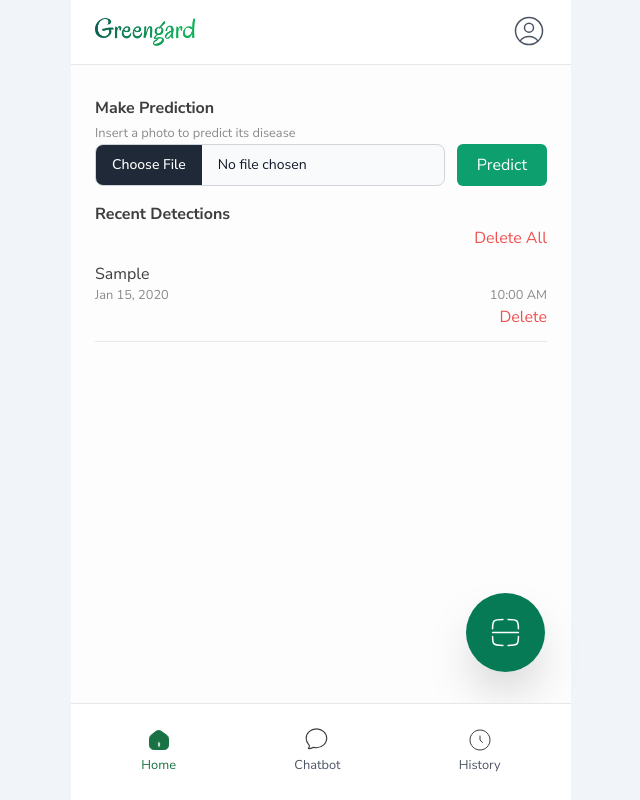
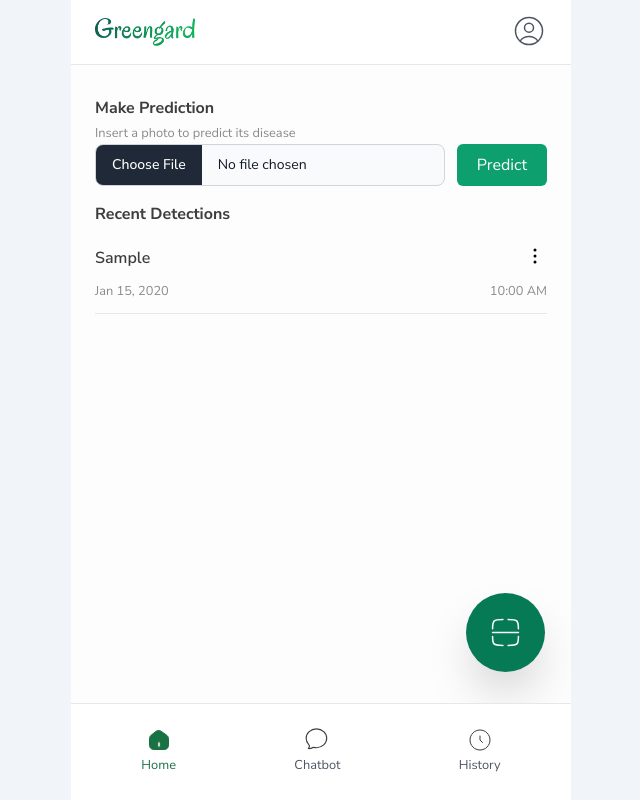
Before and after one commit to CS-Martin/greenguard, a Laravel app: page / in a window 1280 px wide. Shown: the whole page, without its empty margins (319-959 px from the left). Run offline with Laravel 10, Linux system fonts and the light colour scheme; a user stored in the database is signed in; tables that the repository leaves empty hold one stand-in row (values such as "Sample post"); style sheets or scripts are compiled from the project's sources; some libraries are stand-ins or nearby versions.

Commit message:
add: delete modal

```diff
--- a/client/package.json
+++ b/client/package.json
@@ -8,13 +8,11 @@
     "devDependencies": {
         "autoprefixer": "^10.4.16",
         "axios": "^1.6.1",
+        "flowbite": "^2.1.1",
         "laravel-mix": "^6.0.49",
         "laravel-vite-plugin": "^0.8.0",
         "postcss": "^8.4.31",
         "tailwindcss": "^3.3.5",
         "vite": "^4.0.0"
-    },
-    "dependencies": {
-        "flowbite": "^2.1.1"
     }
 }
--- a/client/resources/js/app.js
+++ b/client/resources/js/app.js
@@ -1 +1,2 @@
 import './bootstrap';
+import 'flowbite';
--- a/client/resources/views/components/header.blade.php
+++ b/client/resources/views/components/header.blade.php
@@ -35,7 +35,18 @@
         </label>
     </div> --}}
     <div>
-        <a href="/profile" >
+        @if (request()->is('history'))
+            <div class="flex justify-end">
+                <form action="{{ route('prediction.delete.all') }}" method="POST">
+                    @csrf
+                    @method('DELETE')
+                    <button type="submit" class="text-red-500">Delete All</button>
+                </form>
+        @endif
+    </div>
+
+    @if (!request()->is('history'))
+    <a href="/profile">
         <button class="text-gray-600  {{ request()->is('profile') ? 'active' : '' }}">
             <svg xmlns="http://www.w3.org/2000/svg" fill="none" viewBox="0 0 24 24" stroke-width="1"
                 stroke="currentColor" class="w-9 h-9 mt-1">
@@ -44,6 +55,7 @@
             </svg>
         </button>
     </a>
+    @endif
 </div>
 </div>
 
--- a/client/resources/views/components/history-card.blade.php
+++ b/client/resources/views/components/history-card.blade.php
@@ -1,34 +1,80 @@
 <table class="table-auto">
-    <div class="flex justify-end">
-        <form action="{{ route('prediction.delete.all') }}" method="POST">
-            @csrf
-            @method('DELETE')
-            <button type="submit" class="text-red-500">Delete All</button>
-        </form>
-    </div>
+
     <tbody>
         <tr>
+            <div class="relative">
+                <button data-modal-target="popup-modal" data-modal-toggle="popup-modal"
+                    class="absolute top-0 right-0 text-black font-medium rounded-lg text-sm hover:bg-gray-200 py-2.5 text-center dark:bg-blue-600 dark:hover:bg-blue-700 dark:focus:ring-blue-800"
+                    type="button">
+                    <svg xmlns="http://www.w3.org/2000/svg" fill="none" viewBox="0 0 24 24" stroke-width="1.5"
+                        stroke="currentColor" class="w-6 h-6">
+                        <path stroke-linecap="round" stroke-linejoin="round"
+                            d="M12 6.75a.75.75 0 110-1.5.75.75 0 010 1.5zM12 12.75a.75.75 0 110-1.5.75.75 0 010 1.5zM12 18.75a.75.75 0 110-1.5.75.75 0 010 1.5z" />
+                    </svg>
+
+                </button>
                 <a href="{{ route('prediction', ['id' => $prediction->id]) }}">
                     <div class="py-3  border-b hover:bg-gray-100">
-                    <div>
-                        <p> {{ $prediction->result }} </p>
+                        <div class="flex justify-between mb-3">
+                            <p class="font-semibold"> {{ $prediction->result }} </p>
                         </div>
+
                         <div class="flex justify-between">
                             <small class="text-[#8A8A8A]"> {{ $prediction->created_at->format('M d, Y') }} </small>
                             <small class="text-right text-[#8A8A8A]"> {{ $prediction->created_at->format('g:i A') }}
                             </small>
                         </div>
 
-                    {{-- Add delete button --}}
-                    <div class="flex justify-end">
+
+                    </div>
+                </a>
+
+            </div>
+        </tr>
+    </tbody>
+</table>
+
+{{-- Delete modal --}}
+<div id="popup-modal" tabindex="-1"
+    class="hidden overflow-y-auto overflow-x-hidden fixed top-0 right-0 left-0 z-50 justify-center items-center w-full md:inset-0 h-[calc(100%-1rem)] max-h-full">
+    <div class="relative p-4 w-full max-w-md max-h-full">
+        <div class="relative bg-white rounded-lg shadow dark:bg-gray-700">
+            <button type="button"
+                class="absolute top-3 end-2.5 text-gray-400 bg-transparent hover:bg-gray-200 hover:text-gray-900 rounded-lg text-sm w-8 h-8 ms-auto inline-flex justify-center items-center dark:hover:bg-gray-600 dark:hover:text-white"
+                data-modal-hide="popup-modal">
+                <svg class="w-3 h-3" aria-hidden="true" xmlns="http://www.w3.org/2000/svg" fill="none"
+                    viewBox="0 0 14 14">
+                    <path stroke="currentColor" stroke-linecap="round" stroke-linejoin="round" stroke-width="2"
+                        d="m1 1 6 6m0 0 6 6M7 7l6-6M7 7l-6 6" />
+                </svg>
+                <span class="sr-only">Close modal</span>
+            </button>
+            <div class="p-4 md:p-5 text-center">
+                <svg class="mx-auto mb-4 text-gray-400 w-12 h-12 dark:text-gray-200" aria-hidden="true"
+                    xmlns="http://www.w3.org/2000/svg" fill="none" viewBox="0 0 20 20">
+                    <path stroke="red" stroke-linecap="round" stroke-linejoin="round" stroke-width="2"
+                        d="M10 11V6m0 8h.01M19 10a9 9 0 1 1-18 0 9 9 0 0 1 18 0Z" />
+                </svg>
+                <h3 class="mb-5 text-lg font-normal text-gray-500 dark:text-gray-400">Are you sure do you want to delete
+                    this prediction?</h3>
+
+
+                <div class="flex justify-center items-center">
+                    <div class="flex">
                         <form action="{{ route('prediction.delete', ['id' => $prediction->id]) }}" method="POST">
                             @csrf
                             @method('DELETE')
-                            <button type="submit" class="text-red-500">Delete</button>
+                            <button data-modal-hide="popup-modal" type="submit"
+                                class="text-white bg-red-600 hover:bg-red-800 focus:ring-4 focus:outline-none focus:ring-red-300 dark:focus:ring-red-800 font-medium rounded-lg text-sm inline-flex items-center px-5 py-2.5 text-center me-2">
+                                Yes, I'm sure
+                            </button>
                         </form>
+                        <button data-modal-hide="popup-modal" type="button"
+                            class="text-gray-500 bg-white hover:bg-gray-100 focus:ring-4 focus:outline-none focus:ring-gray-200 rounded-lg border border-gray-200 text-sm font-medium px-5 py-2.5 hover:text-gray-900 focus:z-10 dark:bg-gray-700 dark:text-gray-300 dark:border-gray-500 dark:hover:text-white dark:hover:bg-gray-600 dark:focus:ring-gray-600">No,
+                            cancel</button>
                     </div>
                 </div>
-            </a>
-        </tr>
-    </tbody>
-</table>
+            </div>
+        </div>
+    </div>
+</div>
--- a/client/resources/views/dashboard.blade.php
+++ b/client/resources/views/dashboard.blade.php
@@ -18,21 +18,21 @@
                     </form>
                 </div>
 
-                @if ($predictions->count() > 0)
-                    <div>
-                        <p class="font-bold">Recent Detections</p>
-                    </div>
-                @else
-                    <div>
-                        <p class="font-bold">No Recent Detections</p>
+                <div class="mb-2">
+                    <p class="font-bold">Recent Detections</p>
+                </div>
+
+                @if ($predictions->count() <= 0)
+                    <div class="bg-gray-200 w-full rounded-lg p-4  text-center">
+                        <p class=" text-[#8A8A8A]">No Recent Detections</p>
                     </div>
                 @endif
 
-
-
+                {{-- Prediction cards --}}
                 @foreach ($predictions as $prediction)
                     <x-history-card :prediction="$prediction" />
                 @endforeach
+
                 <div class="fixed sm:w-[450px] text-right bottom-[16%]">
                     <form id="cameraForm" action="{{ route('prediction.post') }}" method="POST"
                         enctype="multipart/form-data">
@@ -61,8 +61,8 @@
                 </div>
             </div>
         </div>
+        <x-bottom-nav />
     </div>
-    <x-bottom-nav />
     </div>
 
     <style scoped>
--- a/client/tailwind.config.js
+++ b/client/tailwind.config.js
@@ -5,6 +5,7 @@
         "./resources/**/*.js",
         "./node_modules/flowbite/**/*.js",
         "./resources/**/*.vue",
+        "./src/**/*.{html,js}"
     ],
     theme: {
         extend: {},
```
Also changed, not shown: client/package-lock.json. Lines whose indentation alone changed are shown as unchanged.
